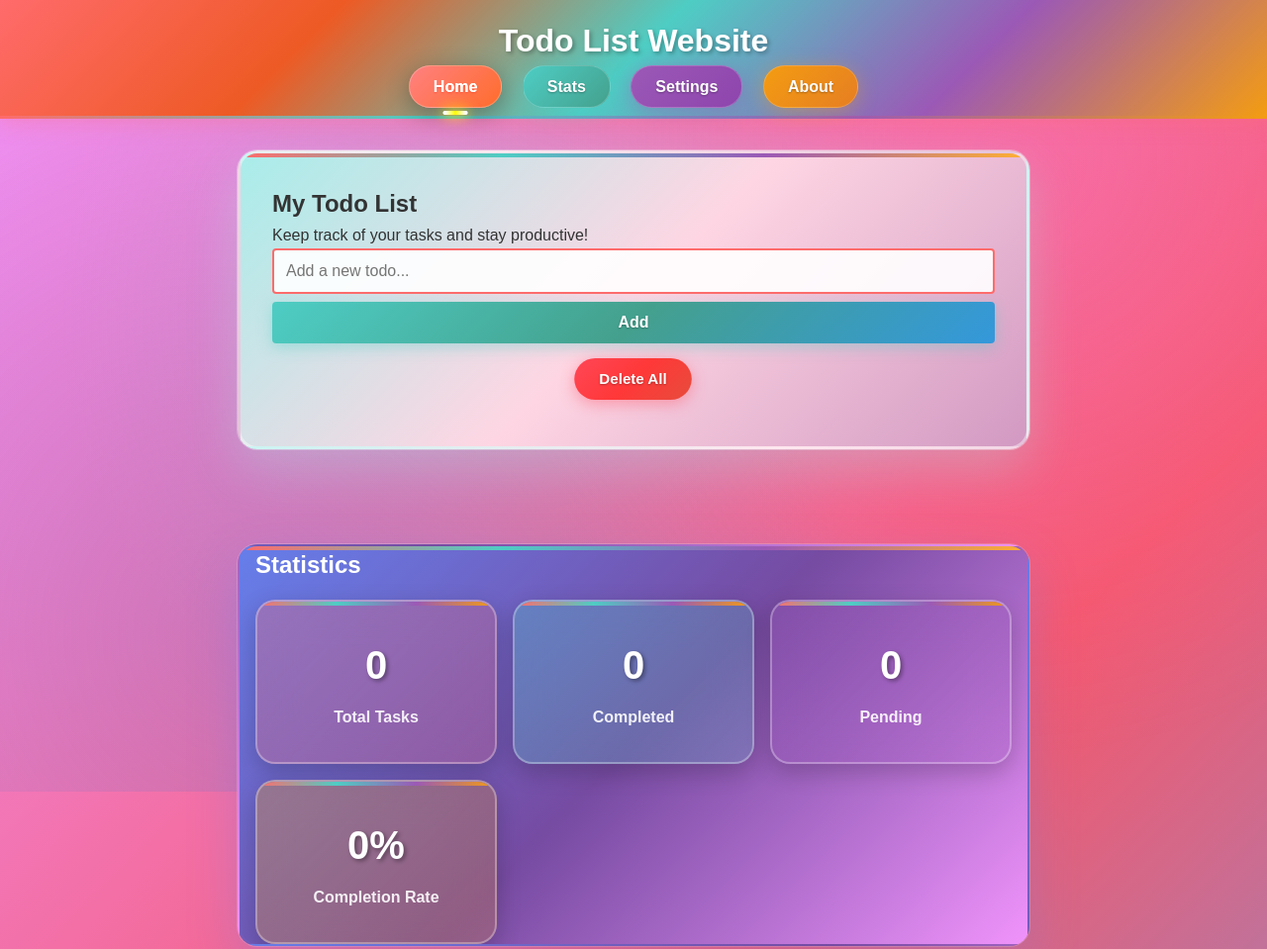
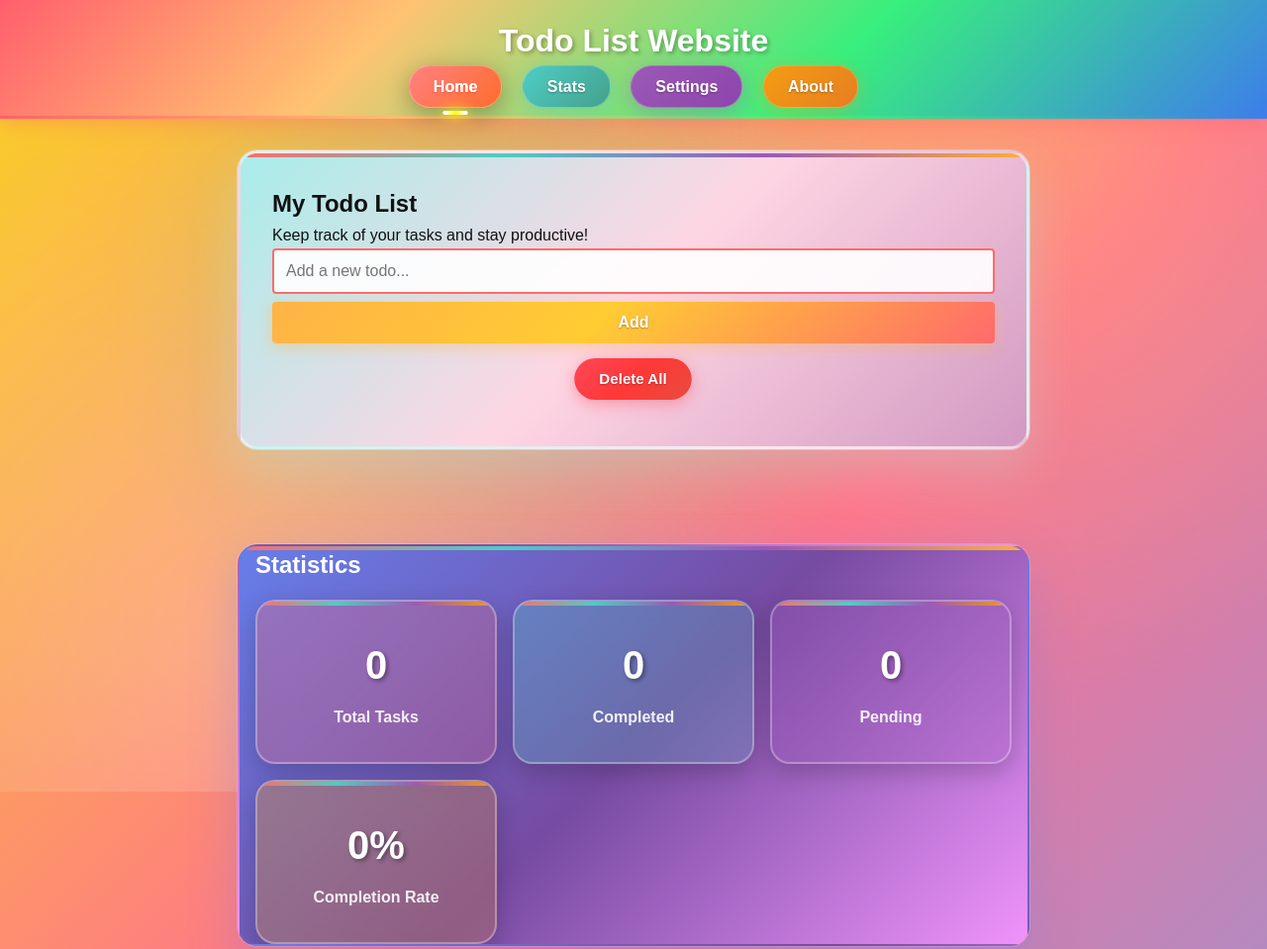
Before and after one commit to NavneetSingh-code7/todo-list, a plain HTML site: page index.html in a window 1280 px wide. Shown: the top 959 px of the page at 99% size. Drawn offline with Linux system fonts and the light colour scheme.

Commit message:
bright colours

```diff
--- a/styles.css
+++ b/styles.css
@@ -8,8 +8,8 @@
 body {
     font-family: 'Arial', sans-serif;
     line-height: 1.6;
-    color: #333;
-    background: linear-gradient(135deg, #667eea 0%, #764ba2 50%, #f093fb 100%);
+    color: #111;
+    background: linear-gradient(135deg, #ff416c 0%, #ff4b2b 35%, #f9d423 70%, #ff6f91 100%);
     min-height: 100vh;
     animation: backgroundShift 15s ease-in-out infinite alternate;
     position: relative;
@@ -22,19 +22,19 @@ body::before {
     left: 0;
     width: 100%;
     height: 100%;
-    background: radial-gradient(circle at 20% 80%, rgba(120, 119, 198, 0.3) 0%, transparent 50%),
-                radial-gradient(circle at 80% 20%, rgba(255, 119, 198, 0.3) 0%, transparent 50%),
-                radial-gradient(circle at 40% 40%, rgba(120, 219, 226, 0.2) 0%, transparent 50%);
+    background: radial-gradient(circle at 20% 80%, rgba(255, 255, 255, 0.22) 0%, transparent 45%),
+                radial-gradient(circle at 80% 20%, rgba(255, 238, 88, 0.25) 0%, transparent 45%),
+                radial-gradient(circle at 40% 40%, rgba(0, 255, 212, 0.18) 0%, transparent 45%);
     pointer-events: none;
     z-index: -1;
 }
 
 /* Keyframe animations */
 @keyframes backgroundShift {
-    0% { background: linear-gradient(135deg, #667eea 0%, #764ba2 50%, #f093fb 100%); }
-    33% { background: linear-gradient(135deg, #f093fb 0%, #f5576c 50%, #4facfe 100%); }
-    66% { background: linear-gradient(135deg, #4facfe 0%, #00f2fe 50%, #667eea 100%); }
-    100% { background: linear-gradient(135deg, #667eea 0%, #764ba2 50%, #f093fb 100%); }
+    0% { background: linear-gradient(135deg, #ff416c 0%, #ff4b2b 35%, #f9d423 70%, #ff6f91 100%); }
+    33% { background: linear-gradient(135deg, #f9d423 0%, #ff6f91 40%, #4facfe 100%); }
+    66% { background: linear-gradient(135deg, #4facfe 0%, #00f2fe 45%, #7f5af0 100%); }
+    100% { background: linear-gradient(135deg, #ff416c 0%, #ff4b2b 35%, #f9d423 70%, #ff6f91 100%); }
 }
 
 @keyframes fadeInUp {
@@ -102,16 +102,16 @@ body::before {
 
 /* Header styles */
 header {
-    background: linear-gradient(135deg, #ff6b6b 0%, #ee5a24 25%, #4ecdc4 50%, #9b59b6 75%, #f39c12 100%);
+    background: linear-gradient(135deg, #ff5f6d 0%, #ffc371 30%, #38ef7d 65%, #3d7eea 100%);
     color: white;
     padding: 1rem 0;
     position: fixed;
     width: 100%;
     top: 0;
     z-index: 100;
-    box-shadow: 0 4px 20px rgba(255, 107, 107, 0.3);
+    box-shadow: 0 4px 20px rgba(255, 95, 109, 0.35);
     border-bottom: 3px solid;
-    border-image: linear-gradient(90deg, #ff6b6b, #4ecdc4, #9b59b6, #f39c12) 1;
+    border-image: linear-gradient(90deg, #ff5f6d, #ffc371, #38ef7d, #3d7eea) 1;
     animation: slideInLeft 1s ease-out;
     backdrop-filter: blur(20px);
 }
@@ -535,7 +535,7 @@ section#about .container {
 
 #add-btn {
     padding: 0.75rem 1.5rem;
-    background: linear-gradient(135deg, #4ecdc4 0%, #44a08d 50%, #3498db 100%);
+    background: linear-gradient(135deg, #ffb347 0%, #ffcc33 45%, #ff6b6b 100%);
     color: white;
     border: none;
     border-radius: 0 25px 25px 0;
@@ -543,7 +543,7 @@ section#about .container {
     font-size: 1rem;
     font-weight: 600;
     transition: all 0.4s cubic-bezier(0.175, 0.885, 0.32, 1.275);
-    box-shadow: 0 4px 15px rgba(78, 205, 196, 0.4);
+    box-shadow: 0 4px 15px rgba(255, 179, 71, 0.4);
     text-shadow: 0 1px 2px rgba(0, 0, 0, 0.3);
     position: relative;
     overflow: hidden;
```
